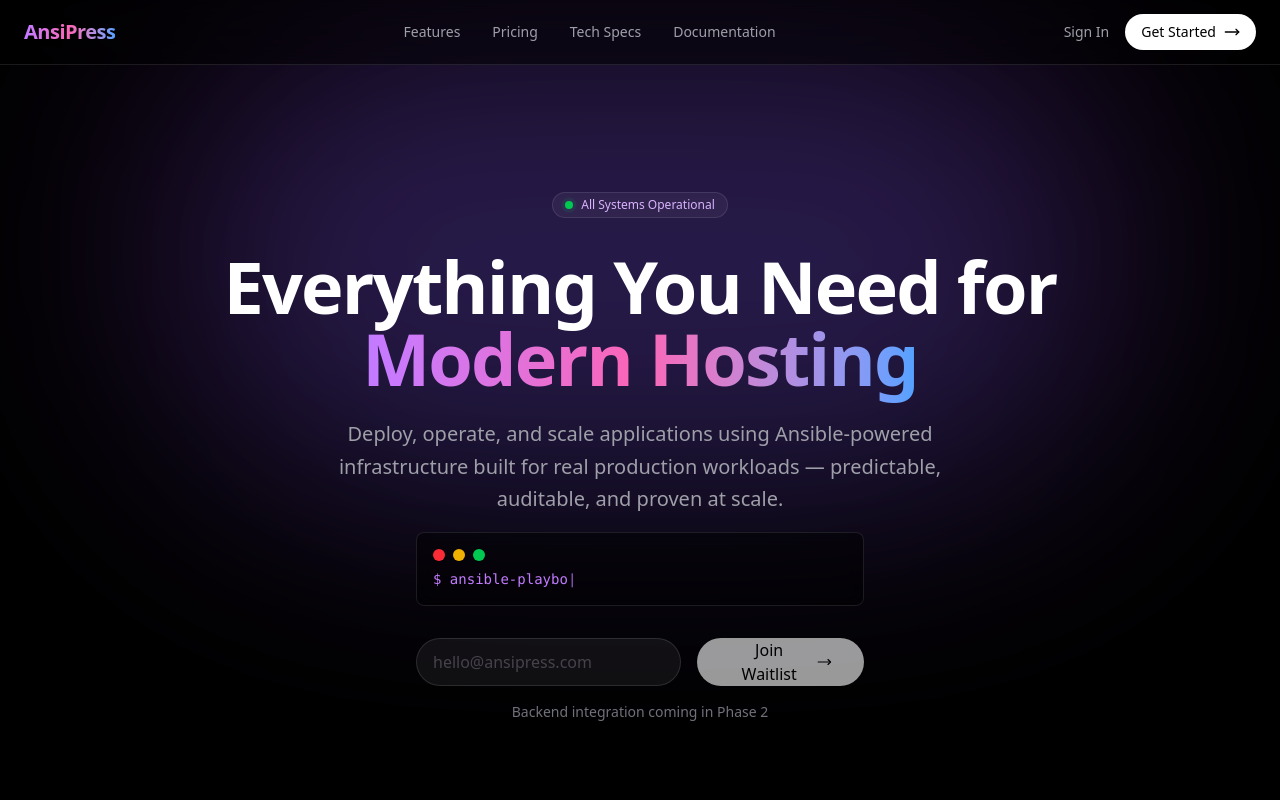
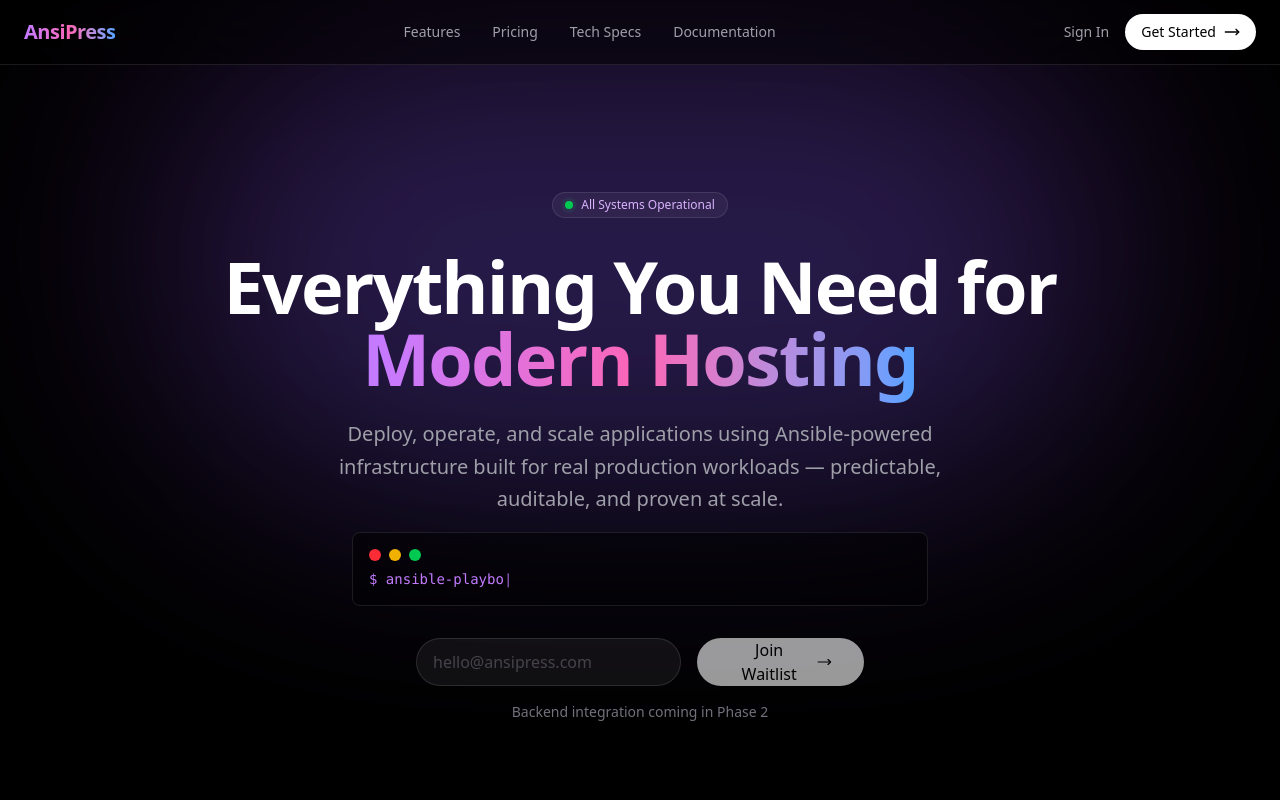
Before and after one commit to AnsiPress/AnsiPress.com, a Next.js app: page / in a window 1280 px wide. Shown: the top 800 px of the page. Built offline with nearby package versions, Linux system fonts and the light colour scheme.

Commit message:
Fix Terminal

```diff
--- a/src/components/hero.tsx
+++ b/src/components/hero.tsx
@@ -5,8 +5,8 @@ import { MoveRight } from "lucide-react";
 
 const terminalCommands = [
   "ansible-playbook -i inventory main.yml",
-  "ansible-playbook -i inventory wordpress.yml --tags wordpress",
-  "ansible-playbook -i inventory security.yml --tags security",
+  "ansible-playbook -i inventory main.yml --tags wordpress",
+  "ansible-playbook -i inventory main.yml --tags security",
 ];
 
 export function Hero() {
@@ -61,7 +61,7 @@ export function Hero() {
         </p>
 
         {/* Terminal Preview */}
-        <div className="w-full max-w-md mb-8 rounded-lg border border-white/10 bg-black/50 backdrop-blur p-4 text-left font-mono text-sm text-green-400">
+        <div className="w-full max-w-xl mb-8 rounded-lg border border-white/10 bg-black/50 backdrop-blur p-4 text-left font-mono text-sm text-green-400">
           <div className="flex items-center gap-2 mb-2 text-zinc-500">
             <div className="w-3 h-3 rounded-full bg-red-500" />
             <div className="w-3 h-3 rounded-full bg-yellow-500" />
```
